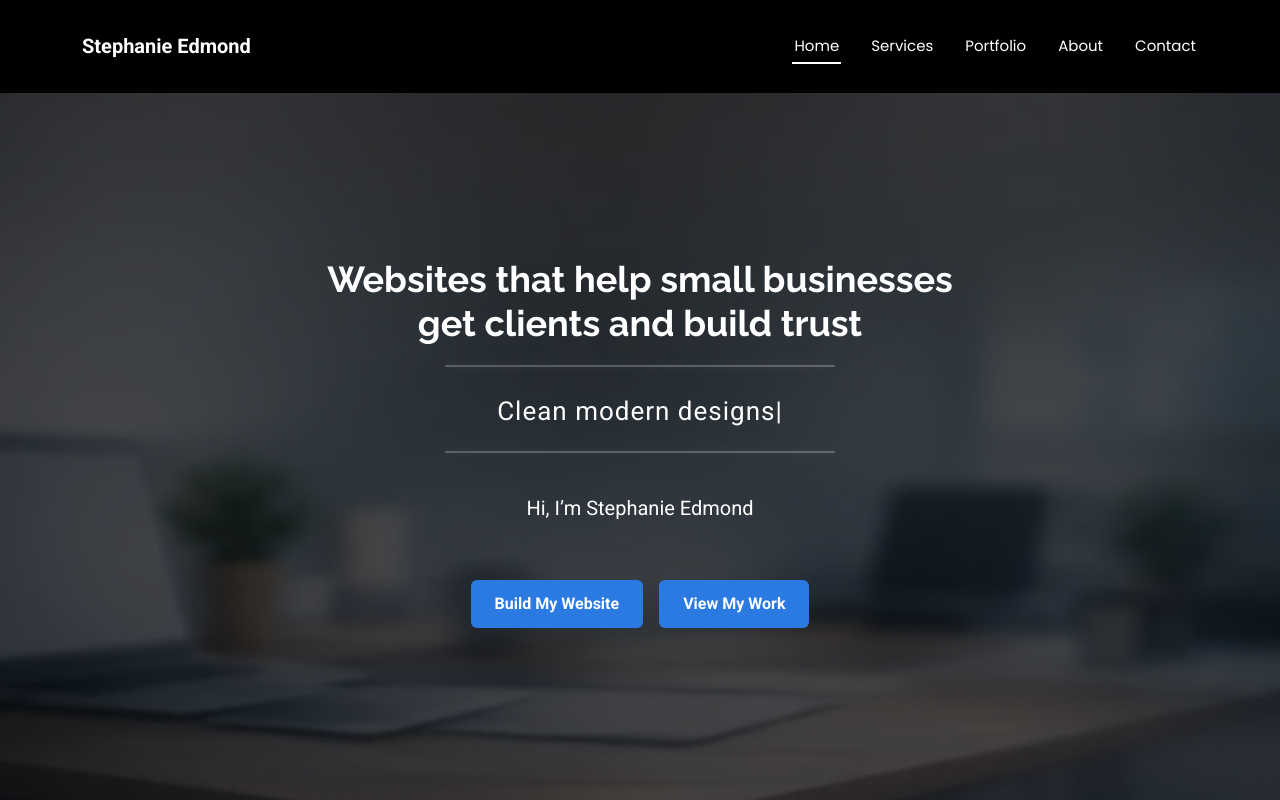
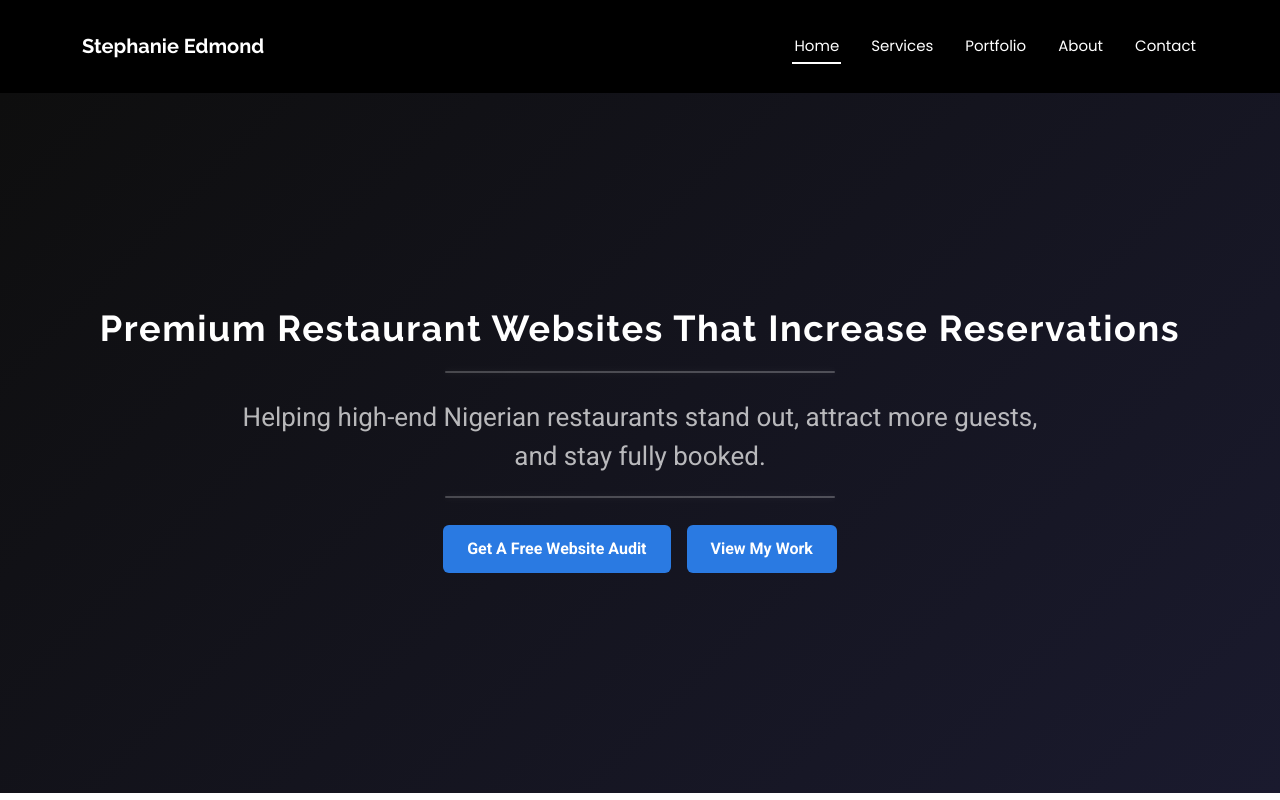
Before and after one commit to DevStephEdmond/Stephanie-Edmond-Portfolio, a plain HTML site: page DevFolio/index.html in a window 1280 px wide. Shown: the top 800 px of the page. Drawn offline with Linux system fonts and the light colour scheme.

Commit message:
change hero-bg, hero-p, hero-h2 and some wor

```diff
--- a/DevFolio/assets/css/main.css
+++ b/DevFolio/assets/css/main.css
@@ -177,7 +177,8 @@ p {
   margin-right: 8px;
 }
 
-.header .logo p {
+.header .logo p,
+h1 {
   font-size: 20px;
   margin: 0;
   font-weight: 700;
@@ -671,30 +672,13 @@ section,
 --------------------------------------------------------------*/
 .hero {
   width: 100%;
-  min-height: calc(100vh - 92px);
+  min-height: calc(100vh - 100px);
   position: relative;
   padding: 50px 0;
   display: flex;
   align-items: center;
   justify-content: center;
-}
-
-.hero img {
-  position: absolute;
-  inset: 0;
-  display: block;
-  width: 100%;
-  height: 100%;
-  object-fit: cover;
-  z-index: 1;
-}
-
-.hero:before {
-  content: "";
-  background: color-mix(in srgb, var(--background-color), transparent 30%);
-  position: absolute;
-  inset: 0;
-  z-index: 2;
+  background: linear-gradient(135deg, #0e0e0e, #1a1a2e);
 }
 
 .hero .container {
@@ -706,7 +690,8 @@ section,
   margin: 0;
   font-size: 36px;
   font-weight: 700;
-  padding-top: -20px;
+  line-height: 1.3;
+  letter-spacing: 0.1rem;
 }
 
 .hr-name {
@@ -726,17 +711,11 @@ section,
   margin: 5px 0 0 0;
   font-size: 26px;
   font-weight: 400;
-}
-
-.hero p span {
-  letter-spacing: 1px;
-}
-
-.hero .hero-name {
-  margin: 20px 0 50px 0;
-  font-size: 20px;
-  font-weight: 400;
-}
+  max-width: 50rem;
+  line-height: 1.5;
+  color: #ffffffb3;
+}
+
 .hero .btn {
   display: flex;
   gap: 1rem;
@@ -752,6 +731,9 @@ section,
   border-radius: 6px;
   font-weight: bold;
   transition: background-color 0.3s ease;
+}
+.cta-button .sec {
+  background-color: transparent;
 }
 .cta-button:hover {
   background-color: #1a5bc4;
--- a/DevFolio/index.html
+++ b/DevFolio/index.html
@@ -71,7 +71,7 @@
         class="container-fluid container-xl position-relative d-flex align-items-center justify-content-between"
       >
         <a href="index.html" class="logo d-flex align-items-center">
-          <p class="sitename">Stephanie Edmond</p>
+          <h1 class="sitename">Stephanie Edmond</h1>
         </a>
 
         <nav id="navmenu" class="navmenu">
@@ -92,44 +92,22 @@
     <main class="main">
       <!-- Hero Section -->
       <section id="hero" class="hero section dark-background">
-        <img
-          src="assets/img/modern-workspace-hero-img.webp"
-          srcset="
-            DevFolio/assets/img/modern-workspace-hero-img-xs.webp  400w,
-            assets/img/modern-workspace-hero-img.webp             1200w
-          "
-          sizes="(max-width: 600px) 100vw, 1200px"
-          alt="Modern workspace background image"
-        />
-
         <div
           class="container d-flex flex-column align-items-center justify-content-center text-center"
           data-aos="fade-up"
           data-aos-delay="100"
         >
-          <h1 class="hidden">
-            Professional Web Developer Building Fast, Responsive Websites for
-            Small Businesses
-          </h1>
-          <h2>
-            Websites that help small businesses <br />
-            get clients and build trust
-          </h2>
+          <h2>Premium Restaurant Websites That Increase Reservations</h2>
           <hr class="hr-name" />
           <p>
-            <span
-              class="typed"
-              data-typed-items="Fast & responsive websites,
-        Clean modern designs,
-        Websites built to convert visitors
-        "
-            ></span>
+            Helping high-end Nigerian restaurants stand out, attract more
+            guests, and stay fully booked.
           </p>
+
           <hr class="hr-name" />
-          <p class="hero-name">Hi, I&#8217;m Stephanie Edmond</p>
           <div class="btn">
-            <a href="#services" class="cta-button">Build My Website</a>
-            <a href="#portfolio" class="cta-button">View My Work</a>
+            <a href="#contact" class="cta-button">Get A Free Website Audit</a>
+            <a href="#portfolio" class="cta-button sec">View My Work</a>
           </div>
         </div>
       </section>
@@ -816,9 +794,10 @@
                 <p>
                   Hi, I'm Stephanie Edmond, a software engineer and web
                   developer. I specialize in building fast, responsive websites
-                  for small businesses. My goal is to help entrepreneurs grow
-                  online with high-converting, modern websites that are easy to
-                  manage and maintain.
+                  for premium Nigerian restaurants and hospitality businesses.
+                  My goal is to help entrepreneurs grow online with
+                  high-converting, modern websites that are easy to manage and
+                  maintain.
                 </p>
 
                 <p>
```
Also changed, not shown: DevFolio/assets/img/modern-workspace-hero-img-xs.webp (deleted), DevFolio/assets/img/modern-workspace-hero-img.webp (deleted).
